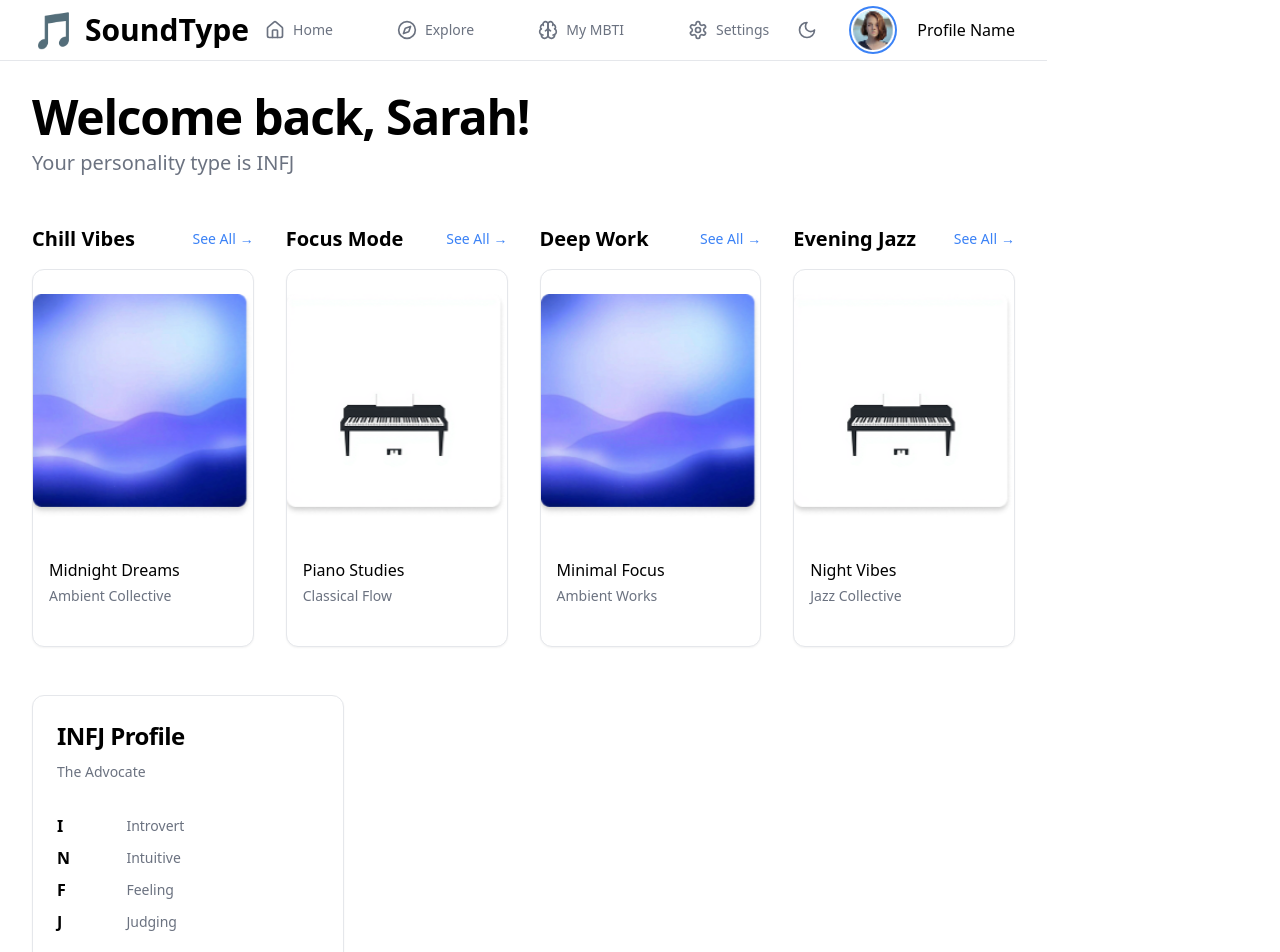
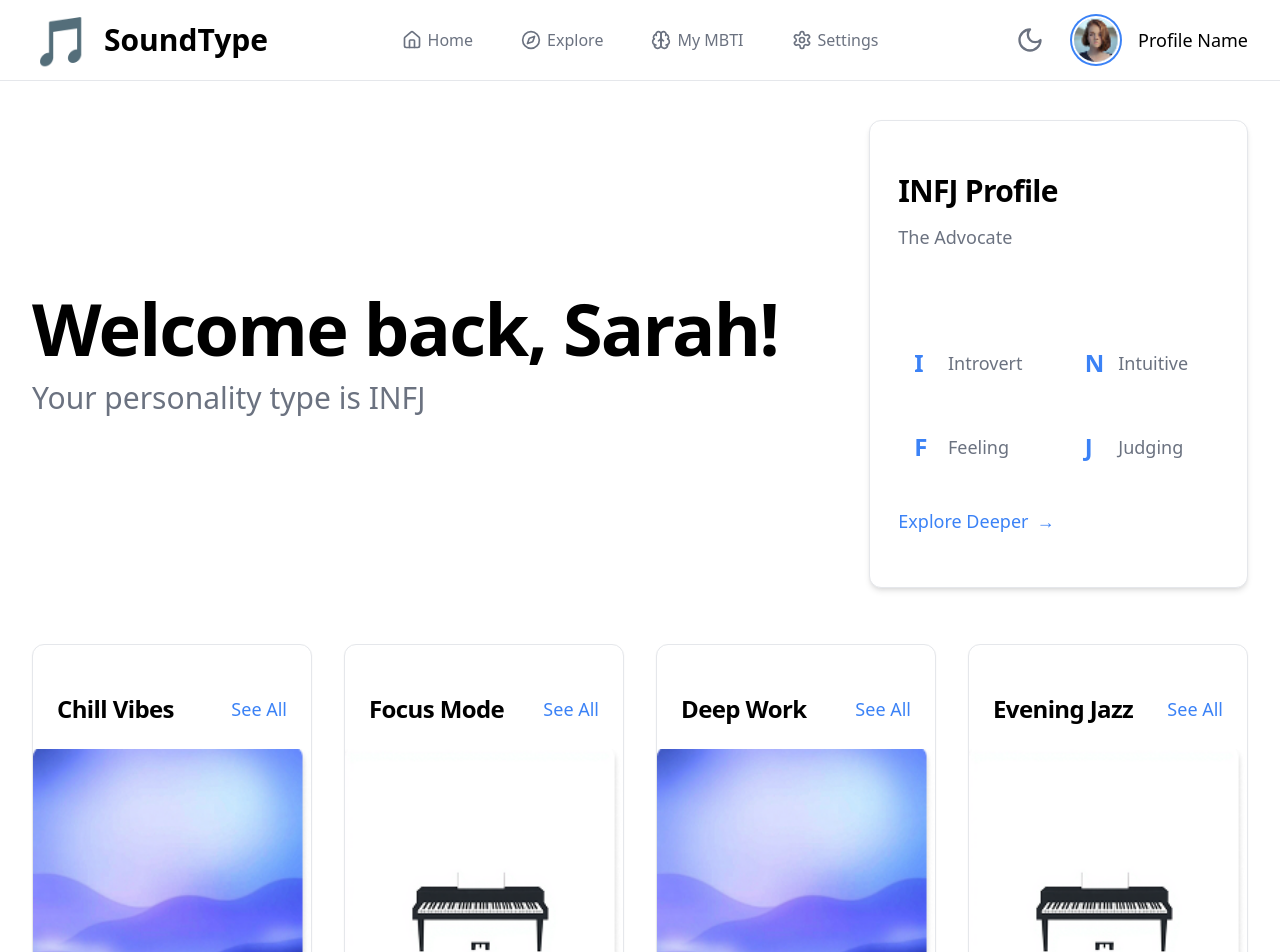
Before and after one commit to Weiasnormal/sona-frontend, a Next.js app: page / in a window 1280 px wide. Shown: the top 952 px of the page. Built offline with nearby package versions, Linux system fonts and the light colour scheme.

Commit message:
Refactor layout and header components: - Change layout structure to flex-column for better child rendering - Enhance header with mobile menu functionality and improved navigation - Update music section to use cards for album display with responsive design adjustments.

```diff
--- a/src/app/layout.tsx
+++ b/src/app/layout.tsx
@@ -31,7 +31,8 @@ export default function RootLayout({
           enableSystem
           disableTransitionOnChange
         >
-          <div className="relative flex min-h-screen flex-row">
+          {/* The header will be rendered as part of children, outside main-content */}
+          <div className="relative flex min-h-screen flex-col">
             {children}
           </div>
         </ThemeProvider>
--- a/src/app/page.tsx
+++ b/src/app/page.tsx
@@ -6,19 +6,60 @@ import "../styles/test.css"
 
 export default function Home() {
   return (
+    <>
+      <Header />
+      <main id="main-content" className="flex-1 w-full transition-all duration-300">
+        <div className="container max-w-[2560px] mx-auto px-4 py-6 sm:py-8 md:py-10 lg:px-8 2xl:px-12">
+          {/* Welcome and MBTI Section */}
+          <div className="grid grid-cols-1 lg:grid-cols-12 gap-6 sm:gap-8 lg:gap-10 mb-8 sm:mb-10 md:mb-14">
+            {/* Welcome Section */}
+            <div className="lg:col-span-8 flex flex-col justify-center space-y-3 sm:space-y-4">
+              <h1 className="text-3xl sm:text-4xl md:text-5xl lg:text-6xl xl:text-7xl font-bold tracking-tight text-foreground transition-all">
+                Welcome back, Sarah!
+              </h1>
+              <p className="text-base sm:text-lg md:text-xl lg:text-2xl xl:text-3xl text-muted-foreground transition-all">
+                Your personality type is INFJ
+              </p>
+            </div>
 
-    <div className="flex min-h-screen flex-col bg-background">
-      <Header />
-      <main className="flex-1">
-        <div className="container mx-auto px-4 py-8 md:px-6 lg:px-8">
-          {/* Welcome Section */}
-          <div className="mb-12">
-            <h1 className="text-4xl font-bold tracking-tight text-foreground lg:text-5xl">Welcome back, Sarah!</h1>
-            <p className="mt-2 text-lg text-muted-foreground lg:text-xl">Your personality type is INFJ</p>
+            {/* MBTI Profile */}
+            <Card className="overflow-hidden lg:col-span-4 shadow-md hover:shadow-lg transition-all duration-300 ease-in-out">
+              <CardHeader className="space-y-2 p-5 sm:p-6 lg:p-7 bg-muted/50">
+                <CardTitle className="text-xl font-bold sm:text-2xl lg:text-3xl">INFJ Profile</CardTitle>
+                <p className="text-sm sm:text-base lg:text-lg text-muted-foreground">The Advocate</p>
+              </CardHeader>
+              <CardContent className="grid gap-4 sm:gap-5 p-5 sm:p-6 lg:p-7">
+                <div className="grid grid-cols-2 gap-4 sm:gap-5">
+                  <div className="grid grid-cols-4 items-center gap-3 sm:gap-4 p-3 sm:p-4 rounded-lg bg-muted/30 hover:bg-muted/40 transition-colors">
+                    <span className="font-bold text-lg sm:text-xl lg:text-2xl text-primary">I</span>
+                    <span className="col-span-3 text-sm sm:text-base lg:text-lg text-muted-foreground">Introvert</span>
+                  </div>
+                  <div className="grid grid-cols-4 items-center gap-3 sm:gap-4 p-3 sm:p-4 rounded-lg bg-muted/30 hover:bg-muted/40 transition-colors">
+                    <span className="font-bold text-lg sm:text-xl lg:text-2xl text-primary">N</span>
+                    <span className="col-span-3 text-sm sm:text-base lg:text-lg text-muted-foreground">Intuitive</span>
+                  </div>
+                  <div className="grid grid-cols-4 items-center gap-3 sm:gap-4 p-3 sm:p-4 rounded-lg bg-muted/30 hover:bg-muted/40 transition-colors">
+                    <span className="font-bold text-lg sm:text-xl lg:text-2xl text-primary">F</span>
+                    <span className="col-span-3 text-sm sm:text-base lg:text-lg text-muted-foreground">Feeling</span>
+                  </div>
+                  <div className="grid grid-cols-4 items-center gap-3 sm:gap-4 p-3 sm:p-4 rounded-lg bg-muted/30 hover:bg-muted/40 transition-colors">
+                    <span className="font-bold text-lg sm:text-xl lg:text-2xl text-primary">J</span>
+                    <span className="col-span-3 text-sm sm:text-base lg:text-lg text-muted-foreground">Judging</span>
+                  </div>
+                </div>
+                <Link
+                  href="/mbti/profile"
+                  className="inline-flex items-center text-sm sm:text-base lg:text-lg font-medium text-primary hover:text-primary/90 mt-2 transition-colors"
+                >
+                  Explore Deeper
+                  <span className="ml-2 transition-transform group-hover:translate-x-1">→</span>
+                </Link>
+              </CardContent>
+            </Card>
           </div>
 
           {/* Music Sections Grid */}
-          <div className="mb-12 grid grid-cols-1 gap-x-8 gap-y-10 sm:grid-cols-2 xl:grid-cols-4">
+          <div className="grid grid-cols-1 sm:grid-cols-2 lg:grid-cols-3 xl:grid-cols-4 2xl:grid-cols-5 gap-6 sm:gap-8 2xl:gap-10">
             <MusicSection
               title="Chill Vibes"
               album={{
@@ -58,46 +99,19 @@ export default function Home() {
               }}
               href="/playlists/evening-jazz"
             />
-          </div>
 
-          {/* MBTI Profile */}
-          <div className="grid gap-6 sm:grid-cols-2 lg:grid-cols-3">
-            <Card className="overflow-hidden">
-              <CardHeader className="space-y-1 pb-2">
-                <CardTitle className="text-2xl">INFJ Profile</CardTitle>
-                <p className="text-sm text-muted-foreground">The Advocate</p>
-              </CardHeader>
-              <CardContent className="grid gap-4">
-                <div className="grid gap-2">
-                  <div className="grid grid-cols-4 items-center gap-4">
-                    <span className="font-semibold">I</span>
-                    <span className="col-span-3 text-sm text-muted-foreground">Introvert</span>
-                  </div>
-                  <div className="grid grid-cols-4 items-center gap-4">
-                    <span className="font-semibold">N</span>
-                    <span className="col-span-3 text-sm text-muted-foreground">Intuitive</span>
-                  </div>
-                  <div className="grid grid-cols-4 items-center gap-4">
-                    <span className="font-semibold">F</span>
-                    <span className="col-span-3 text-sm text-muted-foreground">Feeling</span>
-                  </div>
-                  <div className="grid grid-cols-4 items-center gap-4">
-                    <span className="font-semibold">J</span>
-                    <span className="col-span-3 text-sm text-muted-foreground">Judging</span>
-                  </div>
-                </div>
-                <Link
-                  href="/mbti/profile"
-                  className="inline-flex items-center text-sm font-medium text-primary hover:text-primary/90"
-                >
-                  Explore Deeper
-                  <span className="ml-1">→</span>
-                </Link>
-              </CardContent>
-            </Card>
+            <MusicSection
+              title="Study Time"
+              album={{
+                title: "Focus Flow",
+                artist: "Study Beats",
+                imageUrl: "/images/piano-studies.png"
+              }}
+              href="/playlists/study"
+            />
           </div>
         </div>
       </main>
-    </div>
+    </>
   )
 }
--- a/src/components/Header.tsx
+++ b/src/components/Header.tsx
@@ -3,83 +3,164 @@
 import { useTheme } from 'next-themes'
 import Link from 'next/link'
 import Image from 'next/image'
-import { Home, Compass, Brain, Settings, Moon, Sun } from 'lucide-react'
+import { Home, Compass, Brain, Settings, Moon, Sun, Menu, X } from 'lucide-react'
 import { useEffect, useState } from 'react'
-
-
-
 
 export default function Header() {
   const { theme, setTheme } = useTheme()
+  const [isMobileMenuOpen, setIsMobileMenuOpen] = useState(false)
 
+  // Close mobile menu when screen size changes to desktop
+  useEffect(() => {
+    const handleResize = () => {
+      if (window.innerWidth >= 1024) {
+        setIsMobileMenuOpen(false)
+      }
+    }
+    window.addEventListener('resize', handleResize)
+    return () => window.removeEventListener('resize', handleResize)
+  }, [])
+
+  // Add blur class to main content when mobile menu is open
+  useEffect(() => {
+    const mainContent = document.getElementById('main-content')
+    if (mainContent) {
+      if (isMobileMenuOpen) {
+        mainContent.classList.add('blur-sm', 'pointer-events-none', 'brightness-50')
+      } else {
+        mainContent.classList.remove('blur-sm', 'pointer-events-none', 'brightness-50')
+      }
+    }
+  }, [isMobileMenuOpen])
 
   return (
-    <header className="sticky top-0 z-50 border-b bg-background/95 backdrop-blur supports-[backdrop-filter]:bg-background/60">
-      <div className="mx-auto flex max-w-screen-2xl items-center justify-between px-4 py-2 md:px-6 lg:px-8">
-        {/* Left section with Logo */}
-        <div className="flex items-center gap-x-4 lg:gap-x-6">
-          <Link href="/" className="flex items-center gap-x-2">
-            <span className="text-3xl text-primary lg:text-4xl">🎵</span>
-            <span className="text-2xl font-semibold text-foreground lg:text-3xl">SoundType</span>
+    <>
+      <header className="fixed top-0 left-0 right-0 z-50 border-b bg-background/90 backdrop-blur supports-[backdrop-filter]:bg-background/60 w-full min-w-[320px]">
+        <div className="container mx-auto h-14 sm:h-16 md:h-18 lg:h-20 2xl:h-24 max-w-[2560px] px-4 sm:px-6 lg:px-8 2xl:px-12">
+          <div className="grid h-full grid-cols-[auto,1fr,auto] lg:grid-cols-[250px,1fr,250px] 2xl:grid-cols-[300px,1fr,300px] items-center gap-4">
+            {/* Left section with Logo - Fixed width */}
+            <div className="flex items-center min-w-[120px] sm:min-w-[140px] md:min-w-[160px]">
+              <Link href="/" className="flex items-center gap-x-1.5 sm:gap-x-2 md:gap-x-2.5 lg:gap-x-3 2xl:gap-x-4">
+                <span className="text-2xl sm:text-3xl md:text-4xl lg:text-5xl 2xl:text-6xl text-primary">🎵</span>
+                <span className="text-lg sm:text-xl md:text-2xl lg:text-3xl 2xl:text-4xl font-bold text-foreground whitespace-nowrap">SoundType</span>
               </Link>
             </div>
 
-        {/* Center Navigation */}
-        <div className="flex-1 flex items-center">
-        <nav className="flex items-center gap-x-6 lg:gap-x-8">
+            {/* Center Navigation - Flexible width */}
+            <div className="flex justify-end lg:justify-center">
+              {/* Mobile Menu Button */}
+              <button
+                onClick={() => setIsMobileMenuOpen(!isMobileMenuOpen)}
+                className="lg:hidden rounded-md p-1.5 sm:p-2 md:p-2.5 text-muted-foreground hover:bg-accent hover:text-accent-foreground ml-auto relative z-50"
+                aria-label="Toggle menu"
+              >
+                {isMobileMenuOpen ? <X className="h-5 w-5 sm:h-6 sm:w-6 md:h-7 md:w-7" /> : <Menu className="h-5 w-5 sm:h-6 sm:w-6 md:h-7 md:w-7" />}
+              </button>
+
+              {/* Desktop Navigation */}
+              <nav className="hidden lg:flex items-center gap-x-2 xl:gap-x-4 2xl:gap-x-6">
                 <Link
                   href="/"
-            className="flex items-center gap-x-2 rounded-md px-3 py-2 text-sm font-medium text-muted-foreground transition-colors hover:bg-accent hover:text-accent-foreground lg:px-4"
+                  className="flex items-center gap-x-1.5 rounded-md px-3 py-2 text-sm lg:text-base 2xl:text-lg font-medium text-muted-foreground transition-colors hover:bg-accent hover:text-accent-foreground xl:px-4 xl:py-2.5 2xl:px-5 2xl:py-3 whitespace-nowrap"
                 >
-            <Home size={20} />
+                  <Home className="h-[18px] w-[18px] lg:h-5 lg:w-5 2xl:h-6 2xl:w-6 flex-shrink-0" />
                   <span>Home</span>
                 </Link>
                 <Link
                   href="/explore"
-            className="flex items-center gap-x-2 rounded-md px-3 py-2 text-sm font-medium text-muted-foreground transition-colors hover:bg-accent hover:text-accent-foreground lg:px-4"
+                  className="flex items-center gap-x-1.5 rounded-md px-3 py-2 text-sm lg:text-base 2xl:text-lg font-medium text-muted-foreground transition-colors hover:bg-accent hover:text-accent-foreground xl:px-4 xl:py-2.5 2xl:px-5 2xl:py-3 whitespace-nowrap"
                 >
-            <Compass size={20} />
+                  <Compass className="h-[18px] w-[18px] lg:h-5 lg:w-5 2xl:h-6 2xl:w-6 flex-shrink-0" />
                   <span>Explore</span>
                 </Link>
                 <Link
                   href="/mbti"
-            className="flex items-center gap-x-2 rounded-md px-3 py-2 text-sm font-medium text-muted-foreground transition-colors hover:bg-accent hover:text-accent-foreground lg:px-4"
+                  className="flex items-center gap-x-1.5 rounded-md px-3 py-2 text-sm lg:text-base 2xl:text-lg font-medium text-muted-foreground transition-colors hover:bg-accent hover:text-accent-foreground xl:px-4 xl:py-2.5 2xl:px-5 2xl:py-3 whitespace-nowrap"
                 >
-            <Brain size={20} />
+                  <Brain className="h-[18px] w-[18px] lg:h-5 lg:w-5 2xl:h-6 2xl:w-6 flex-shrink-0" />
                   <span>My MBTI</span>
                 </Link>
                 <Link
                   href="/settings"
-            className="flex items-center gap-x-2 rounded-md px-3 py-2 text-sm font-medium text-muted-foreground transition-colors hover:bg-accent hover:text-accent-foreground lg:px-4"
+                  className="flex items-center gap-x-1.5 rounded-md px-3 py-2 text-sm lg:text-base 2xl:text-lg font-medium text-muted-foreground transition-colors hover:bg-accent hover:text-accent-foreground xl:px-4 xl:py-2.5 2xl:px-5 2xl:py-3 whitespace-nowrap"
                 >
-            <Settings size={20} />
+                  <Settings className="h-[18px] w-[18px] lg:h-5 lg:w-5 2xl:h-6 2xl:w-6 flex-shrink-0" />
                   <span>Settings</span>
                 </Link>
               </nav>
             </div>
 
-        {/* Right Section */}
-        <div className="flex items-center gap-x-4 lg:gap-x-6">
+            {/* Right Section - Fixed width */}
+            <div className="flex items-center justify-end gap-x-2 sm:gap-x-3 md:gap-x-4 lg:gap-x-5 2xl:gap-x-6 min-w-[120px] sm:min-w-[140px] md:min-w-[160px]">
               <button
                 onClick={() => setTheme(theme === 'dark' ? 'light' : 'dark')}
-            className="rounded-md p-2 text-muted-foreground transition-colors hover:bg-accent hover:text-accent-foreground lg:p-3"
+                className="rounded-md p-1.5 sm:p-2 md:p-2.5 text-muted-foreground transition-colors hover:bg-accent hover:text-accent-foreground flex-shrink-0"
                 aria-label="Toggle dark mode"
               >
-            {theme === 'dark' ? <Sun size={20} /> : <Moon size={20} />}
+                {theme === 'dark' ?
+                  <Sun className="h-[18px] w-[18px] sm:h-5 sm:w-5 md:h-6 md:w-6 lg:h-7 lg:w-7" /> :
+                  <Moon className="h-[18px] w-[18px] sm:h-5 sm:w-5 md:h-6 md:w-6 lg:h-7 lg:w-7" />
+                }
               </button>
-          <div className="h-8 w-8 overflow-hidden rounded-full ring-2 ring-primary ring-offset-2 ring-offset-background lg:h-10 lg:w-10">
+              <div className="h-8 w-8 sm:h-9 sm:w-9 md:h-10 md:w-10 lg:h-11 lg:w-11 2xl:h-12 2xl:w-12 overflow-hidden rounded-full ring-2 ring-primary ring-offset-2 ring-offset-background flex-shrink-0">
+                <div className="relative h-full w-full">
                   <Image
                     src="/images/profile.jpg"
                     alt="Profile"
-              width={40}
-              height={40}
-              className="h-full w-full object-cover"
+                    fill
+                    sizes="(min-width: 2560px) 48px, (min-width: 1024px) 44px, (min-width: 768px) 40px, (min-width: 640px) 36px, 32px"
+                    className="object-cover"
                     priority
                   />
                 </div>
-          <span className="text-sm font-medium text-foreground lg:text-base">Profile Name</span>
+              </div>
+              <span className="hidden md:inline-block text-sm sm:text-base lg:text-lg 2xl:text-xl font-medium text-foreground whitespace-nowrap">Profile Name</span>
             </div>
           </div>
+        </div>
+
+        {/* Mobile Navigation Menu */}
+        {isMobileMenuOpen && (
+          <div className="lg:hidden absolute top-full left-0 right-0 border-t bg-background/95 backdrop-blur supports-[backdrop-filter]:bg-background/60 shadow-lg z-50">
+            <nav className="container mx-auto flex flex-col space-y-1.5 px-4 py-3 sm:px-6 sm:py-4">
+              <Link
+                href="/"
+                className="flex items-center gap-x-2 rounded-md px-3 py-2 text-sm sm:text-base font-medium text-foreground transition-colors hover:bg-accent/80 hover:text-primary"
+                onClick={() => setIsMobileMenuOpen(false)}
+              >
+                <Home className="h-[18px] w-[18px] sm:h-5 sm:w-5 flex-shrink-0" />
+                <span>Home</span>
+              </Link>
+              <Link
+                href="/explore"
+                className="flex items-center gap-x-2 rounded-md px-3 py-2 text-sm sm:text-base font-medium text-foreground transition-colors hover:bg-accent/80 hover:text-primary"
+                onClick={() => setIsMobileMenuOpen(false)}
+              >
+                <Compass className="h-[18px] w-[18px] sm:h-5 sm:w-5 flex-shrink-0" />
+                <span>Explore</span>
+              </Link>
+              <Link
+                href="/mbti"
+                className="flex items-center gap-x-2 rounded-md px-3 py-2 text-sm sm:text-base font-medium text-foreground transition-colors hover:bg-accent/80 hover:text-primary"
+                onClick={() => setIsMobileMenuOpen(false)}
+              >
+                <Brain className="h-[18px] w-[18px] sm:h-5 sm:w-5 flex-shrink-0" />
+                <span>My MBTI</span>
+              </Link>
+              <Link
+                href="/settings"
+                className="flex items-center gap-x-2 rounded-md px-3 py-2 text-sm sm:text-base font-medium text-foreground transition-colors hover:bg-accent/80 hover:text-primary"
+                onClick={() => setIsMobileMenuOpen(false)}
+              >
+                <Settings className="h-[18px] w-[18px] sm:h-5 sm:w-5 flex-shrink-0" />
+                <span>Settings</span>
+              </Link>
+            </nav>
+          </div>
+        )}
       </header>
+      {/* Spacer to prevent content from going under fixed header */}
+      <div className="h-14 sm:h-16 md:h-18 lg:h-20 2xl:h-24" />
+    </>
   )
 }
--- a/src/components/MusicSection.tsx
+++ b/src/components/MusicSection.tsx
@@ -11,46 +11,48 @@ interface Album {
 interface MusicSectionProps {
   title: string
   album: Album
-  href?: string
+  href: string
 }
 
 export default function MusicSection({ title, album, href }: MusicSectionProps) {
   return (
-    <div className="flex flex-col space-y-4">
-      <div className="flex items-center justify-between">
-        <h2 className="text-xl font-semibold text-foreground">
-          {title}
-        </h2>
+    <Card className="overflow-hidden group hover:shadow-lg transition-all duration-300 ease-in-out">
+      <CardContent className="p-0">
+        <div className="flex flex-col h-full">
+          {/* Header */}
+          <div className="p-4 sm:p-5 lg:p-6 2xl:p-7 flex items-center justify-between">
+            <h2 className="text-lg sm:text-xl lg:text-2xl 2xl:text-3xl font-semibold tracking-tight">{title}</h2>
             <Link
-          href={href || `/music/${title.toLowerCase().replace(/\s+/g, '-')}`}
-          className="inline-flex items-center text-sm font-medium text-primary hover:text-primary/90"
+              href={href}
+              className="text-sm sm:text-base lg:text-lg 2xl:text-xl text-primary hover:text-primary/90 font-medium transition-colors"
             >
               See All
-          <span className="ml-1">→</span>
             </Link>
           </div>
 
-      <Card className="group relative overflow-hidden transition-all duration-300 hover:shadow-lg">
-        <div className="aspect-square">
+          {/* Album Cover */}
+          <div className="relative aspect-square w-full overflow-hidden bg-muted/30">
             <Image
               src={album.imageUrl}
-            alt={`${album.title} album cover`}
-            width={500}
-            height={500}
-            className="h-full w-full object-cover transition-transform duration-500 will-change-transform group-hover:scale-105"
+              alt={`${album.title} by ${album.artist}`}
+              fill
+              className="object-cover transition-transform duration-300 group-hover:scale-105"
+              sizes="(min-width: 2560px) 20vw, (min-width: 1536px) 25vw, (min-width: 1024px) 33vw, (min-width: 640px) 50vw, 100vw"
               priority
             />
-          <div className="absolute inset-0 bg-gradient-to-t from-black/20 to-transparent opacity-0 transition-opacity duration-300 group-hover:opacity-100" />
           </div>
-        <CardContent className="p-4">
-          <h3 className="font-medium text-card-foreground">
+
+          {/* Album Info */}
+          <div className="p-4 sm:p-5 lg:p-6 2xl:p-7 space-y-2 2xl:space-y-3">
+            <h3 className="font-medium text-base sm:text-lg lg:text-xl 2xl:text-2xl tracking-tight">
               {album.title}
             </h3>
-          <p className="mt-1 text-sm text-muted-foreground">
+            <p className="text-sm sm:text-base lg:text-lg 2xl:text-xl text-muted-foreground">
               {album.artist}
             </p>
+          </div>
+        </div>
       </CardContent>
     </Card>
-    </div>
   )
 }
```
Lines whose indentation alone changed are shown as unchanged.
